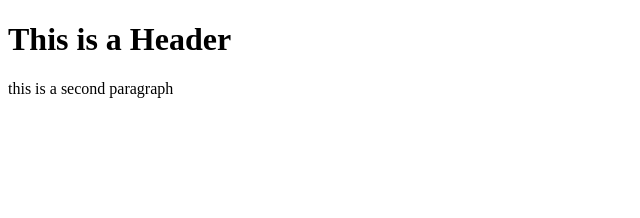
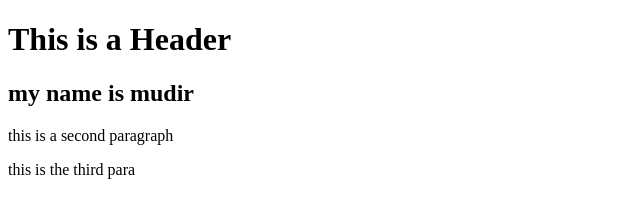
Before and after one commit to Mudir15/git.test, a website: page index.html in a window 1280 px wide. Shown: the whole page, without its empty margins (0-640 px from the left). Drawn offline with Linux system fonts and the light colour scheme.

Commit message:
forth commit

```diff
--- a/index.html
+++ b/index.html
@@ -4,6 +4,9 @@
 
     <body>
         <h1>This is a Header</h1>
+        <h2>my name is mudir</h2>
         <p> this is a second paragraph</p>
+        <p>this is the third para</p>
+
     </body>
 </html>
```
Also changed, not shown: package.json (added, +24 -0 lines), temp/test.html (+1 -0 lines), 2 other files.
